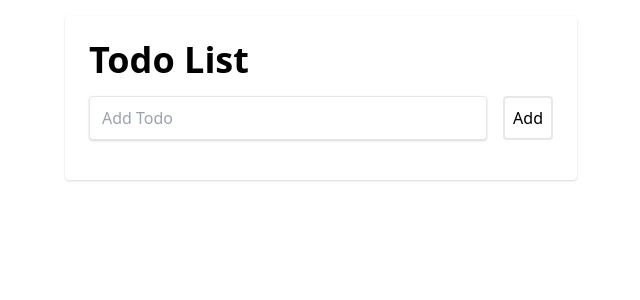
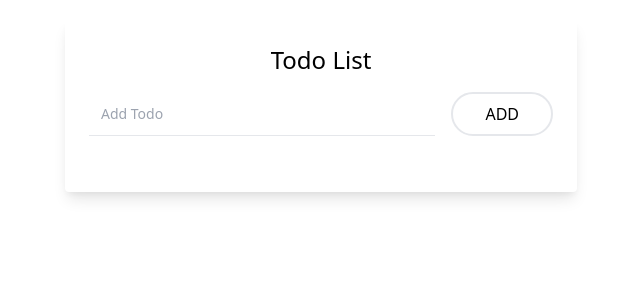
Before and after one commit to judexes/todo-ngrx, an Angular app: page / in a window 1280 px wide. Shown: the top 300 px of the page, without its empty margins (319-959 px from the left). Built offline with nearby package versions, Linux system fonts and the light colour scheme.

Commit message:
Toddo completed

```diff
--- a/src/app/todo/todo.component.css
+++ b/src/app/todo/todo.component.css
@@ -0,0 +1,15 @@
+
+@tailwind components;
+
+@tailwind utilities;
+
+@tailwind base;
+
+input:focus {
+    /* border: 0rem 2rem; */
+    border: 0px;
+    border-bottom: 1px solid blue;
+    border-color: #28a745;
+    /* box-shadow: 0 0 0 0.2rem rgba(14, 205, 59, 0.25); */
+    @apply mt-4;
+}
--- a/src/app/todo/todo.component.html
+++ b/src/app/todo/todo.component.html
@@ -1,25 +1,23 @@
 <div class="h-100 w-full flex items-center justify-center bg-teal-lightest font-sans">
-    <div class="bg-white rounded shadow p-6 m-4 w-full lg:w-3/4 lg:max-w-lg">
-        <div class="mb-4">
-            <h1 class="text-4xl font-black">Todo List</h1>
+    <div class="bg-white rounded sm:shadow-lg mt-5 p-6 m- w-full lg:w-3/4 lg:max-w-lg">
+        <div class="mb-8">
+            <h1 class="text-2xl font-medium text-center">Todo List</h1>
             <form [formGroup]="newTodoForm" class="flex mt-4" (ngSubmit)="addTask()">
-                <input class="shadow appearance-none border rounded w-full py-2 px-3 mr-4 text-grey-darker"
+                <input class="text-sm border-b appearance-none focus:outline-none w-full py-2 px-3 mr-4 text-grey-darker"
                     placeholder="Add Todo" formControlName="todoItem">
                 <button type="submit"
-                    class="flex-no-shrink p-2 border-2 rounded text-teal border-teal hover:text-white hover:bg-teal"
-
-                    >Add
+                    class="flex-no-shrink p-2 border-2 rounded-full px-8 uppercase text-teal border-teal hover:text-white hover:bg-teal">Add
                 </button>
             </form>
 
         </div>
         <div>
-            <div class="flex mb-4 items-center" *ngFor= "let value of taskList; index as i">
-                <p class="w-full text-grey-darkest" [ngClass]="{'line-through': value.completed}">{{value.name}}</p>
+            <div class="flex mb-4 items-center  border-b pb-4" *ngFor= "let value of taskList; index as i">
+                <p class="w-full text-grey-darkest text-xs" [ngClass]="{'line-through': value.completed}">{{value.name}}</p>
                 <button
-                    class="flex-no-shrink p-2 ml-4 mr-2 border-2 rounded  text-green border-green hover:bg-green"(click)="markDone(value)">Done</button>
+                    class="flex-no-shrink p-2 ml-4 mr-2 border-2 rounded-full text-xs px-4  text-green border-green hover:bg-green"(click)="markDone(value)">Done</button>
                 <button
-                    class="flex-no-shrink p-2 ml-2 border-2 rounded text-red border-red  hover:bg-red" (click)="removeTask(i)">Remove</button>
+                    class="flex-no-shrink p-2 ml- border-2 rounded-full text-xs px-4 text-red border-red  hover:bg-red" (click)="removeTask(i)">Remove</button>
             </div>
         </div>
     </div>
--- a/src/app/todo/todo.component.ts
+++ b/src/app/todo/todo.component.ts
@@ -18,14 +18,11 @@ export class TodoComponent implements OnInit {
 		private formBuilder: FormBuilder
 	) { }
 
-
-
 	addTask() {
 		const value = this.newTodoForm.value.todoItem
 		this.taskList.push({ id: this.taskList.length, name: value })
 		window.localStorage.setItem('task', JSON.stringify(this.taskList))
 		this.newTodoForm.reset();
-
 	}
 
 	removeTask(i: any) {
```
Lines whose indentation alone changed are shown as unchanged.
